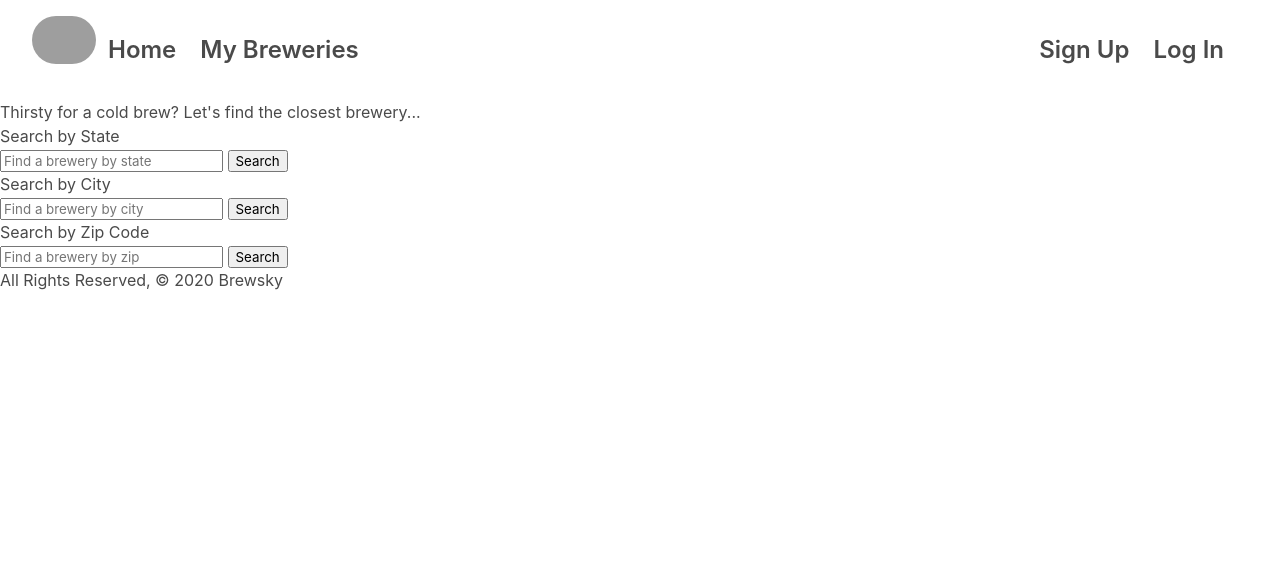
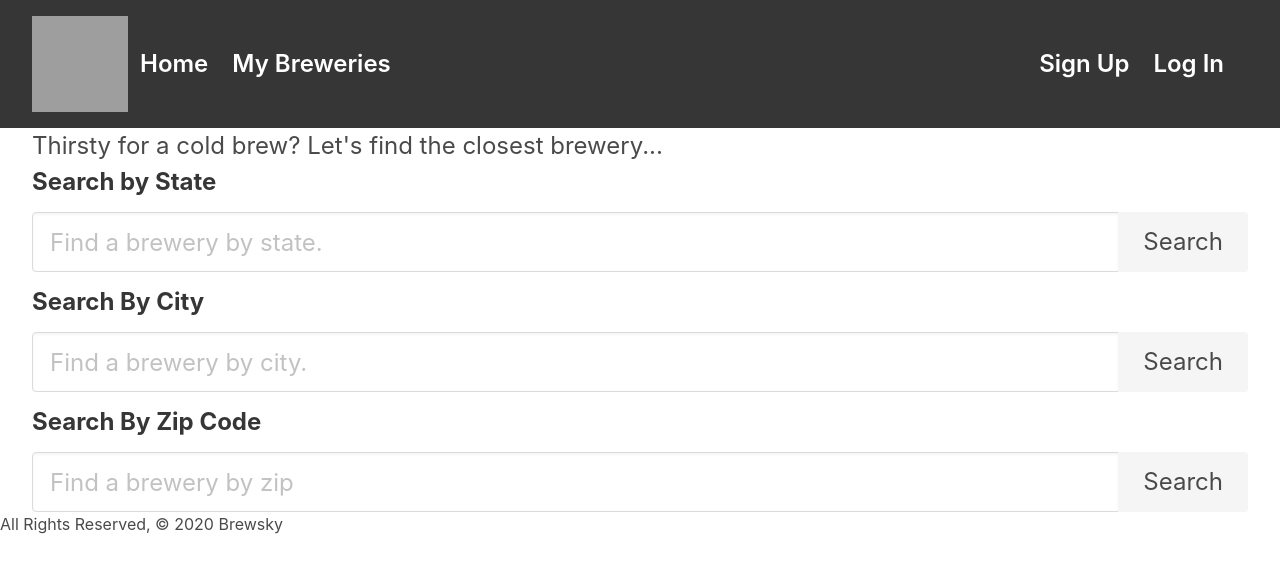
Before and after one commit to jczarat/brewsky, a Django app: page / in a window 1280 px wide. Shown: the top 573 px of the page. Run offline with Django 3.2, Linux system fonts and the light colour scheme; some libraries are stand-ins or nearby versions; grey boxes are pictures that could not be loaded.

Commit message:
bulma on home page

```diff
--- a/main_app/templates/base.html
+++ b/main_app/templates/base.html
@@ -15,10 +15,10 @@
 <body>
 
     <header class="">
-        <nav id="mynav" class="navbar is-spaced" role="navigation" aria-label="main navigation">
+        <nav id="mynav" class="navbar is-spaced is-dark" role="navigation" aria-label="main navigation">
             <div class="navbar-brand">
-                <p class="image is-64x64">
-                    <img src="https://i.imgur.com/VthtYEq.png" class="is-rounded">
+                <p class="image">
+                    <img src="https://i.imgur.com/57Eg2ZP.jpg" class="image is-96x96">
                 </p>
                 <a role="button" class="navbar-burger burger" aria-label="menu" aria-expanded="false"
                     data-target="navbarBasicExample">
@@ -42,13 +42,13 @@
             <div class="navbar-end">
                 <div class="navbar-item">
                     {% if user.is_authenticated %}
-                    <a href="{% url 'logout' %}" class="navbar-item is-size-4 has-text-weight-semibold">
+                    <a href="{% url 'logout' %}" class="navbar-item is-size-4 has-text-weight-semibold has-text-white">
                         Log Out
                     </a>
                     {% else %}
-                    <a href="{% url 'signup' %}" class="navbar-item is-size-4 has-text-weight-semibold">
+                    <a href="{% url 'signup' %}" class="navbar-item is-size-4 has-text-weight-semibold has-text-white">
                         Sign Up
-                    </a><a href="{% url 'login' %}" class="navbar-item is-size-4 has-text-weight-semibold">
+                    </a><a href="{% url 'login' %}" class="navbar-item is-size-4 has-text-weight-semibold has-text-white">
                         Log In
                     </a>
                     {% endif %}
--- a/main_app/templates/home.html
+++ b/main_app/templates/home.html
@@ -1,24 +1,47 @@
 {% extends 'base.html' %}
 {% block content %}
 
-<h1>Thirsty for a cold brew? Let's find the closest brewery...</h1>
+<div class="container is-fluid">
 
-<h3>Search by State</h3>
+    <h1 class="is-size-4">Thirsty for a cold brew? Let's find the closest brewery...</h1>
+
+    <label class="label is-large">Search by State</label>
+    <div class="field has-addons">
+        <div class="control is-expanded">
             <form action="{% url 'index' %}">
-    <input type="search" name="state" placeholder="Find a brewery by state">
-    <input type="submit" value="Search">
+                <input type="search" name="state" class="input is-large" placeholder="Find a brewery by state.">
+        </div>
+        <div class="control">
+            <input type="submit" value="Search" class="button is-light is-large">
             </form>
+        </div>
+    </div>
 
-<h3>Search by City</h3>
+    <label class="label is-large">Search By City</label>
+    <div class="field has-addons">
+        <div class="control is-expanded">
             <form action="{% url 'index' %}">
-    <input type="search" name="city" placeholder="Find a brewery by city">
-    <input type="submit" value="Search">
+                <input type="search" name="city" class="input is-large" placeholder="Find a brewery by city.">
+        </div>
+        <div class="control">
+            <input type="submit" value="Search" class="button is-light is-large">
             </form>
+        </div>
+    </div>
 
-<h3>Search by Zip Code</h3>
+
+    <label class="label is-large">Search By Zip Code</label>
+    <div class="field has-addons">
+        <div class="control is-expanded">
             <form action="{% url 'index' %}">
-    <input type="search" name="postal" placeholder="Find a brewery by zip">
-    <input type="submit" value="Search">
+                <input type="search" name="postal" class="input is-large" placeholder="Find a brewery by zip">
+        </div>
+        <div class="control">
+            <input type="submit" value="Search" class="button is-light is-large">
             </form>
+        </div>
+    </div>
+
+</div>
 
 {% endblock %}
```
Lines whose indentation alone changed are shown as unchanged.
